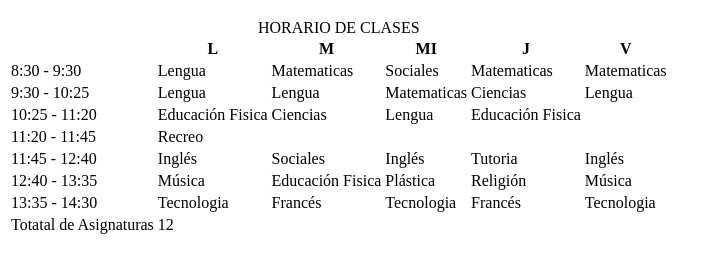
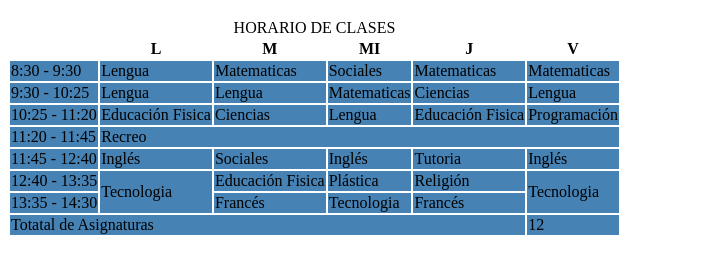
Before and after one commit to Edwin4313/Curso-de-Desarrollo-Web, a plain HTML site: page 1.- Curso de Html/6_Tablas/Clase_2_Atributos_de_Tablas.html in a window 1280 px wide. Shown: the part 61-334 px from the top of the page, without its empty margins (0-721 px from the left). Drawn offline with Linux system fonts and the light colour scheme.

Commit message:
Prueba atributos Clase 2 - 10:32

```diff
--- a/1.- Curso de Html/6_Tablas/Clase_2_Atributos_de_Tablas.html
+++ b/1.- Curso de Html/6_Tablas/Clase_2_Atributos_de_Tablas.html
@@ -5,6 +5,12 @@
     <meta http-equiv="X-UA-Compatible" content="IE=edge">
     <meta name="viewport" content="width=device-width, initial-scale=1.0">
     <title>Document</title>
+
+    <style>
+        td{
+            background-color: steelblue;
+        }
+    </style>
 </head>
 <body>
     <h1>Tabla</h1>
@@ -48,11 +54,12 @@
                 <td>Ciencias</td>
                 <td>Lengua</td>
                 <td>Educación Fisica</td>
+                <td>Programación</td>
             </tr>
 
             <tr>
                 <td>11:20 - 11:45</td>
-                <td>Recreo</td>
+                <td colspan="5">Recreo</td>
             </tr>
 
             <tr>
@@ -66,26 +73,26 @@
 
             <tr>
                 <td>12:40 - 13:35</td>
-                <td>Música</td>
+                <td rowspan="2">Tecnologia</td>
                 <td>Educación Fisica</td>
                 <td>Plástica</td>
                 <td>Religión</td>
-                <td>Música</td>
+                <td rowspan="2">Tecnologia</td>
             </tr>
 
             <tr>
                 <td>13:35 - 14:30</td>
-                <td>Tecnologia</td>
+                <!-- Asignattura eliminada por ocupar 2 espacios -->
                 <td>Francés</td>
                 <td>Tecnologia</td>
                 <td>Francés</td>
-                <td>Tecnologia</td>
+                <!-- Asignattura eliminada por ocupar 2 espacios -->
             </tr>
         </tbody>
         <tfoot>
             <!-- Pie de tabla si es opcional -->
             <tr>
-                <td>Totatal de Asignaturas</td>
+                <td colspan="5">Totatal de Asignaturas</td>
                 <td>12</td>
             </tr>
         </tfoot>
```
